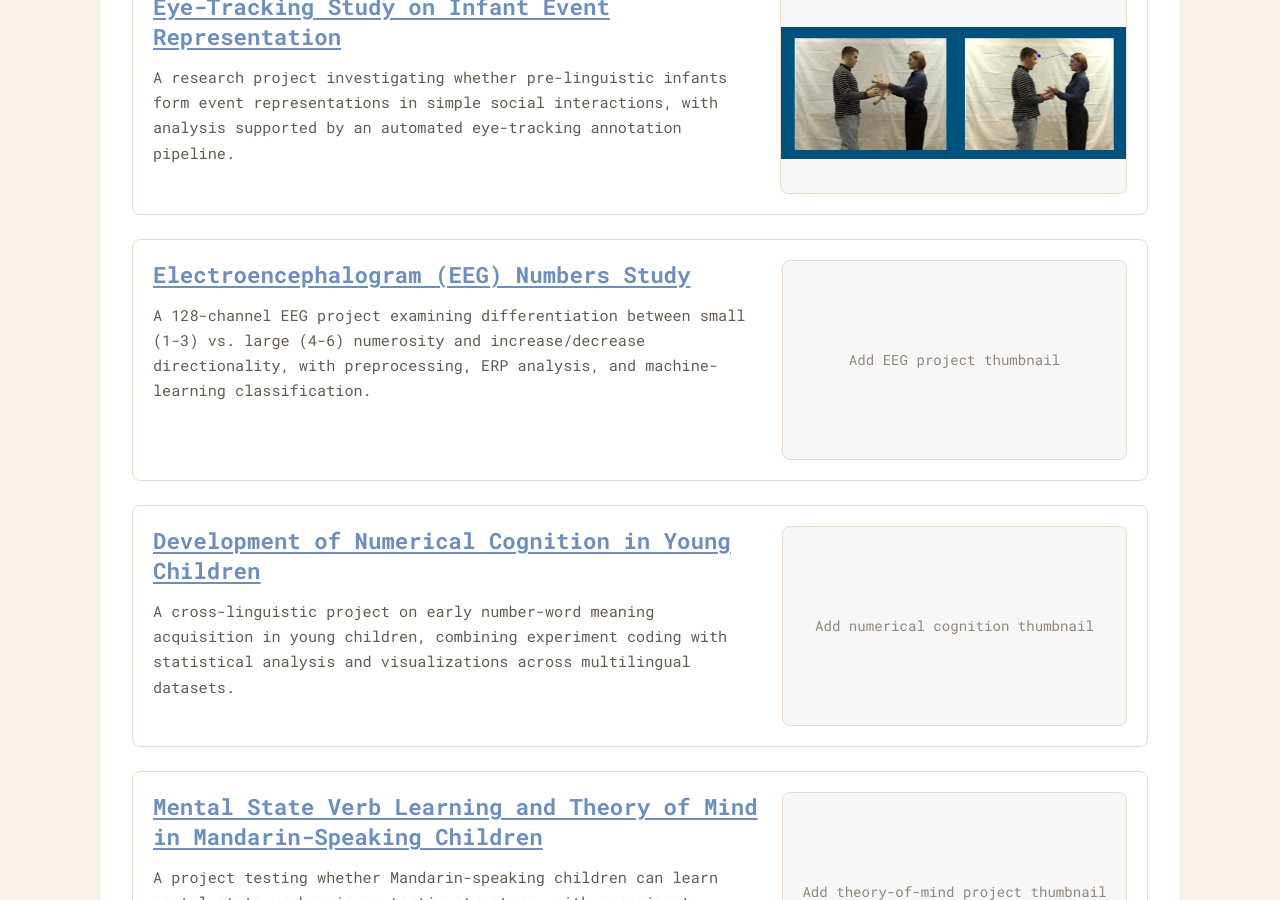
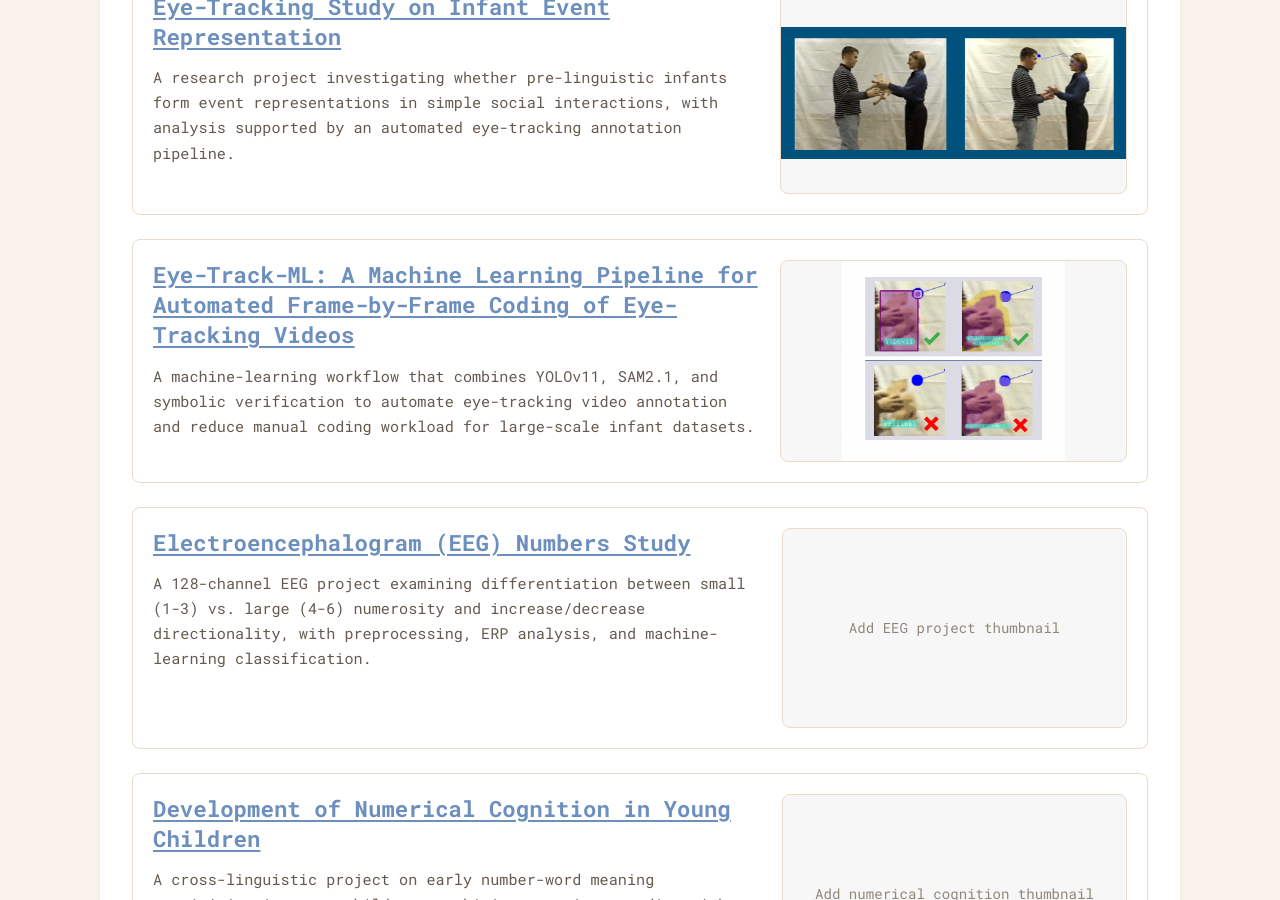
Before and after one commit to yuexin-li-7/yuexin-li-7.github.io, a Jekyll site: the page built from research.md, in a window 1280 px wide and 900 px high, scrolled down 494 px. Built offline with Jekyll 4.4.1, drawn with Linux system fonts in a browser that asks for light colours.

Commit message:
Add Eye-Track-ML research project page and poster assets

```diff
--- a/research.md
+++ b/research.md
@@ -49,6 +49,30 @@ permalink: /research/
         class="research-thumb-image"
         src="{{ '/media/research/eye-tracking-preview.png' | relative_url }}"
         alt="Eye-tracking experiment preview"
+      >
+    </a>
+  </article>
+
+  <article class="research-card">
+    <div class="research-card-main">
+      <h2 class="research-title">
+        <a href="{{ '/research/eye-track-ml/' | relative_url }}">
+          Eye-Track-ML: A Machine Learning Pipeline for Automated Frame-by-Frame Coding of Eye-Tracking Videos
+        </a>
+      </h2>
+      <p class="research-summary">
+        A machine-learning workflow that combines YOLOv11, SAM2.1, and symbolic verification to automate eye-tracking video annotation and reduce manual coding workload for large-scale infant datasets.
+      </p>
+    </div>
+    <a
+      class="research-thumb research-thumb-link"
+      href="{{ '/research/eye-track-ml/' | relative_url }}"
+      aria-label="Open Eye-Track-ML project"
+    >
+      <img
+        class="research-thumb-image"
+        src="{{ '/media/research/Eye_Track_ML.png' | relative_url }}"
+        alt="Eye-Track-ML project thumbnail"
       >
     </a>
   </article>
```
Also changed, not shown: research/eye-track-ml.md (added, +67 -0 lines), media/research/Eye_Track_ML.png (added), 2 other files.
